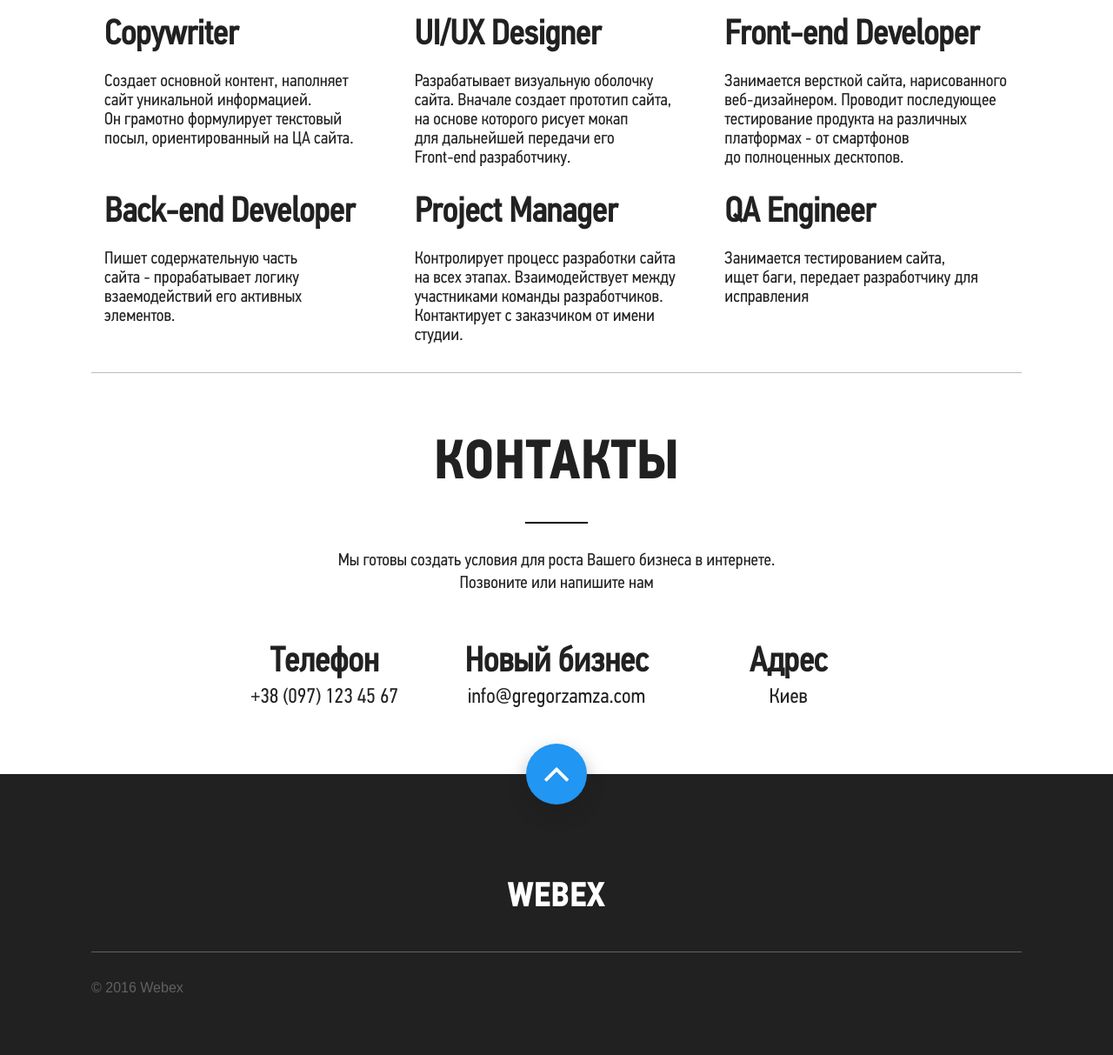
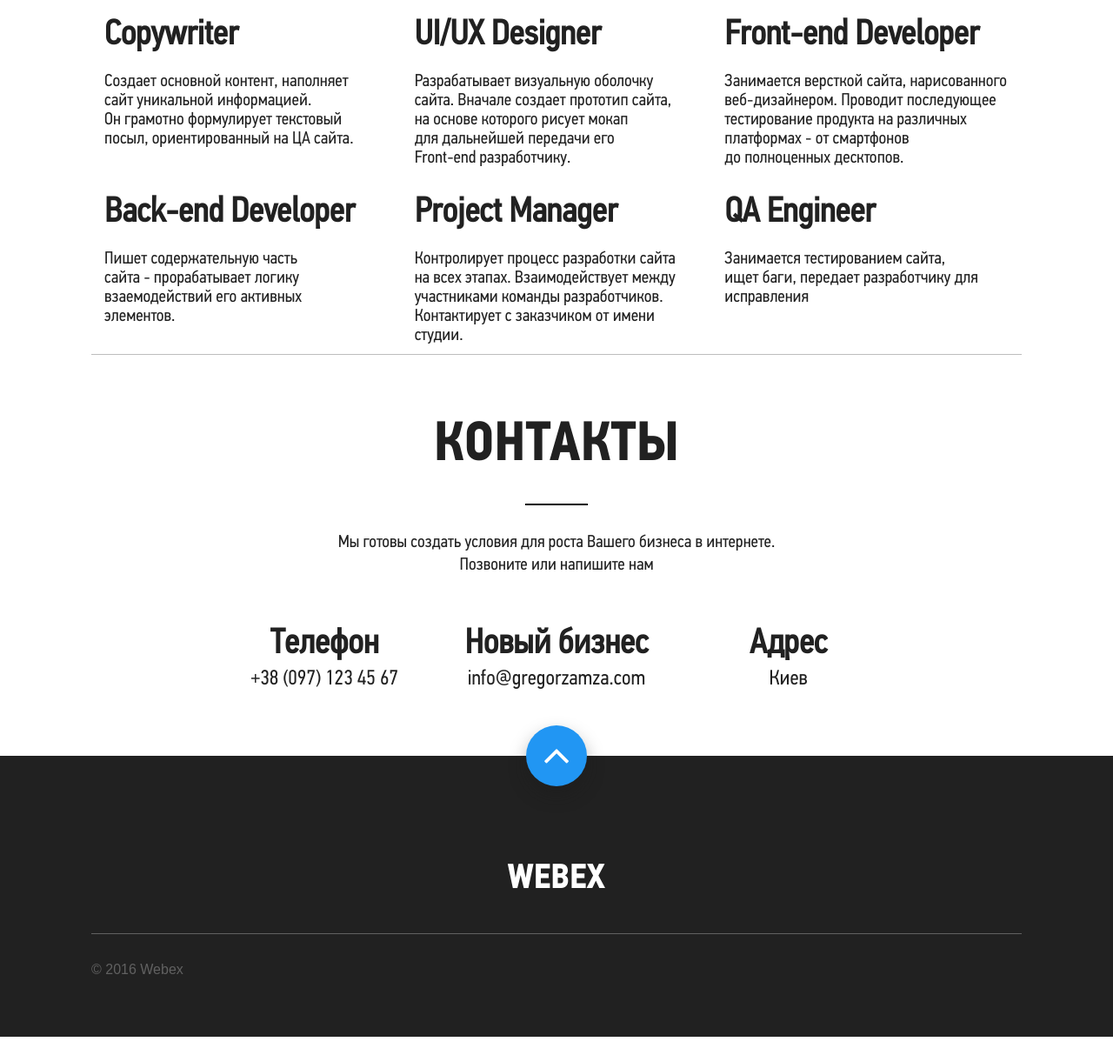
Before and after one commit to webexkievstudio/home, a PHP site: page / in a window 1280 px wide. Shown: the part 4161-5374 px from the top of the page at 87% size. After the commit the page ends 5353 px from the top, so only its background shows below. Run offline with PHP 8.4, Linux system fonts and the light colour scheme; some libraries are stand-ins or nearby versions; some web fonts are replaced.

Commit message:
Big update

```diff
--- a/css/main.css
+++ b/css/main.css
@@ -400,8 +397,7 @@ header .title .view-btn {
 
 .command {
     border-bottom: 1px solid #bdbdbd;
-    height: 430px;
-    margin-top: 80px;
+    margin: 80px 0 0 0;
 }
 
 .command-h2 {
--- a/index.html
+++ b/index.html
@@ -4,14 +4,13 @@
     <meta charset="UTF-8">
     <title>Webex</title>
     <meta name="viewport" content="width=device-width, initial-scale=1.0"/>
-    <link rel="stylesheet" href="https://maxcdn.bootstrapcdn.com/font-awesome/4.5.0/css/font-awesome.min.css">
-    <link rel="stylesheet" href="css/fonts.css"/>
     <link rel="stylesheet" href="css/reset.css">
-    <link rel="stylesheet" href="css/main.css"/>
-    <link rel="stylesheet" href="css/media.css"/>
+    <link rel="stylesheet" href="node_modules/font-awesome/css/font-awesome.min.css">
     <link rel="stylesheet" href="node_modules/bootstrap/dist/css/bootstrap.min.css"/>
     <link rel="stylesheet" href="node_modules/owlcarousel-pre/owl-carousel/owl.carousel.css"/>
     <link rel="stylesheet" href="node_modules/owlcarousel-pre/owl-carousel/owl.theme.css"/>
+    <link rel="stylesheet" href="css/fonts.css"/>
+    <link rel="stylesheet" href="css/main.css"/>
     <script src="node_modules/jquery/dist/jquery.min.js"></script>
     <script src="node_modules/owlcarousel-pre/owl-carousel/owl.carousel.min.js"></script>
 </head>
@@ -57,13 +56,13 @@
             <div class="item"><img src="img/slider.jpg" alt="Project 2"></div>
         </div>
         <script>
-            $(document).ready(function() {
+            $(document).ready(function () {
 
                 $("#owl-demo").owlCarousel({
 
-                    navigation : true, // Show next and prev buttons
-                    slideSpeed : 300,
-                    paginationSpeed : 400,
+                    navigation: true, // Show next and prev buttons
+                    slideSpeed: 300,
+                    paginationSpeed: 400,
                     singleItem: true
 
                     // "singleItem:true" is a shortcut for:
@@ -93,7 +92,7 @@
             </h3>
         </div>
         <div class="members row">
-        <div class="project-manager col-md-3">
+            <div class="project-manager member col-md-3">
                 <div class="title">
                     <h2>Олег <br> Суворов</h2>
                     <hr class="divider-white">
@@ -101,15 +100,16 @@
                     <a href="https://www.facebook.com/oleg.suvorov" target="_blank"><i class="fa fa-facebook"></i></a>
                 </div>
             </div>
-        <div class="designer-uxui col-md-3">
+            <div class="designer-uxui member col-md-3">
                 <div class="title">
                     <h2>Андрей <br> Штыка</h2>
                     <hr class="divider-white">
                     <h3>UI/UX Designer</h3>
-            <a href="https://www.facebook.com/andrii.shtyka.5" target="_blank"><i class="fa fa-facebook"></i></a>
+                    <a href="https://www.facebook.com/andrii.shtyka.5" target="_blank"><i
+                            class="fa fa-facebook"></i></a>
                 </div>
             </div>
-        <div class="front-end col-md-3">
+            <div class="front-end member col-md-3">
                 <div class="title">
                     <h2>Виталий <br> Брайчук</h2>
                     <hr class="divider-white">
@@ -117,12 +117,13 @@
                     <a href="https://www.facebook.com/imvetali" target="_blank"><i class="fa fa-facebook"></i></a>
                 </div>
             </div>
-        <div class="back-end col-md-3">
+            <div class="back-end member col-md-3">
                 <div class="title">
                     <h2>Александр <br> Шпикуляк</h2>
                     <hr class="divider-white">
                     <h3>Front-end Developer</h3>
-            <a href="https://www.facebook.com/profile.php?id=100006135914765" target="_blank"><i class="fa fa-facebook"></i></a>
+                    <a href="https://www.facebook.com/profile.php?id=100006135914765" target="_blank"><i
+                            class="fa fa-facebook"></i></a>
                 </div>
             </div>
         </div>
@@ -214,23 +215,23 @@
     </div>
 </section>
 <section>
-    <div class="composition row">
+    <div class="composition">
         <div class="title">
             <h2>Из чего состоит стоимость сайта?</h2>
             <hr class="divider-black">
-            <h3>Качественный сайт - это работа специалистов,  которые вкладывают в разработку продукта <br>
+            <h3>Качественный сайт - это работа специалистов, которые вкладывают в разработку продукта <br>
                 весь свой профессионализм и драгоценное время
             </h3>
         </div>
-        <div class="command">
-        <div class="copywriter col-md-4 col-sm-4 col-xs-12">
+        <div class="command row">
+            <div class="copywriter col-md-4 col-sm-6 col-xs-12">
                 <h2 class="command-h2">Copywriter</h2>
                 <h3 class="command-h3">Создает основной контент, наполняет <br>
                     сайт уникальной информацией. <br>
                     Он грамотно формулирует текстовый <br>
                     посыл, ориентированный на ЦА сайта.</h3>
             </div>
-        <div class="designer col-md-4 col-sm-4 col-xs-12">
+            <div class="designer col-md-4 col-sm-6 col-xs-12">
                 <h2 class="command-h2">UI/UX Designer</h2>
                 <h3 class="command-h3">Разрабатывает визуальную оболочку <br>
                     сайта. Вначале создает прототип сайта, <br>
@@ -238,7 +239,8 @@
                     для дальнейшей передачи его <br>
                     Front-end разработчику.</h3>
             </div>
-        <div class="frontend col-md-4 col-sm-4 col-xs-12">
+            <div class="clearfix visible-sm-block"></div>
+            <div class="frontend col-md-4 col-sm-6 col-xs-12">
                 <h2 class="command-h2">Front-end Developer</h2>
                 <h3 class="command-h3">Занимается версткой сайта, нарисованного <br>
                     веб-дизайнером. Проводит последующее <br>
@@ -246,28 +248,29 @@
                     платформах - от смартфонов <br>
                     до полноценных десктопов.</h3>
             </div>
-        <div class="backend col-md-4 col-sm-4 col-xs-12">
+            <div class="backend col-md-4 col-sm-6 col-xs-12">
                 <h2 class="command-h2">Back-end Developer</h2>
                 <h3 class="command-h3">Пишет содержательную часть <br>
                     сайта - прорабатывает логику <br>
                     взаемодействий его активных <br>
                     элементов.</h3>
             </div>
-        <div class="projectmanager col-md-4 col-sm-4 col-xs-12">
+            <div class="clearfix visible-sm-block"></div>
+            <div class="projectmanager col-md-4 col-sm-6 col-xs-12">
                 <h2 class="command-h2">Project Manager</h2>
                 <h3 class="command-h3">Контролирует процесс разработки сайта <br>
                     на всех этапах. Взаимодействует между <br>
                     участниками команды разработчиков. <br>
                     Контактирует с заказчиком от имени студии.</h3>
             </div>
-        <div class="qaengineer col-md-4 col-sm-4 col-xs-12">
+            <div class="qaengineer col-md-4 col-sm-6 col-xs-12">
                 <h2 class="command-h2">QA Engineer</h2>
                 <h3 class="command-h3">Занимается тестированием сайта, <br>
                     ищет баги, передает разработчику для исправления <br>
                 </h3>
             </div>
         </div>
-        <div class="contacts row">
+        <div class="contacts">
             <div class="title">
                 <h2>Контакты</h2>
                 <hr class="divider-black">
```
Also changed, not shown: other parts of css/main.css (+32 -25 lines). Lines whose indentation alone changed are shown as unchanged.
